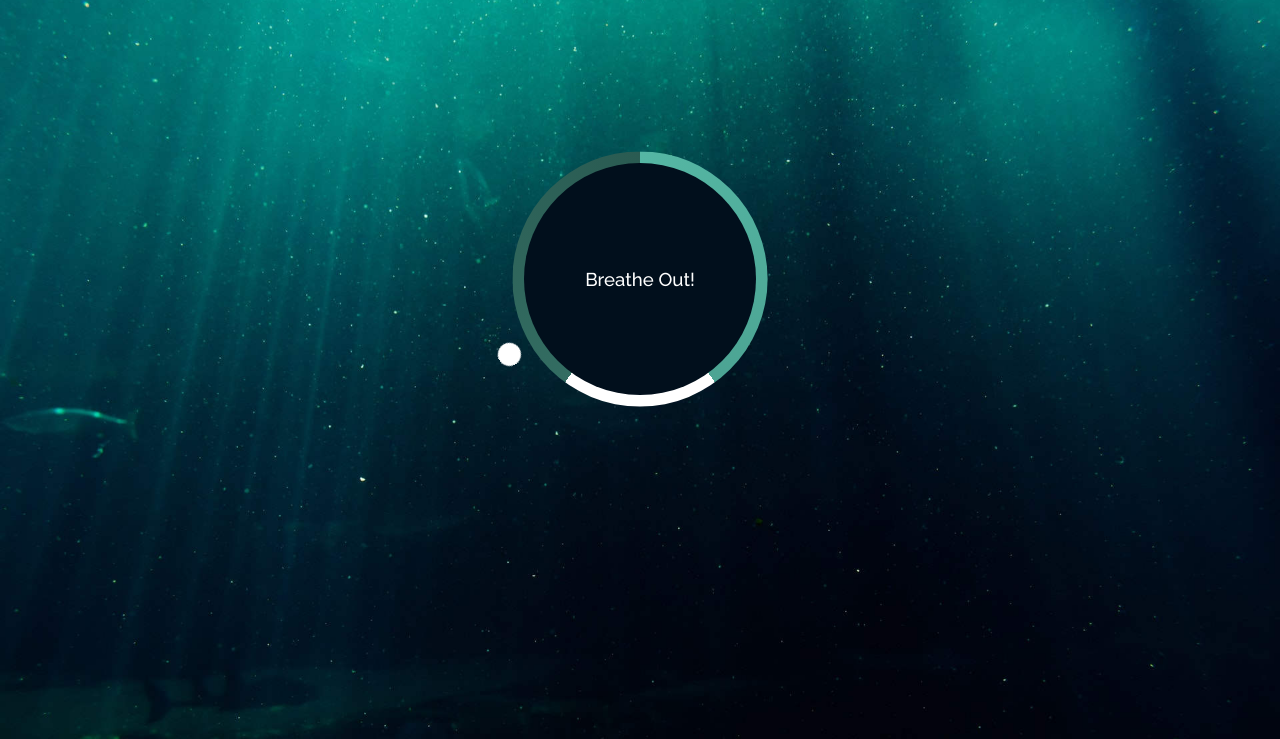
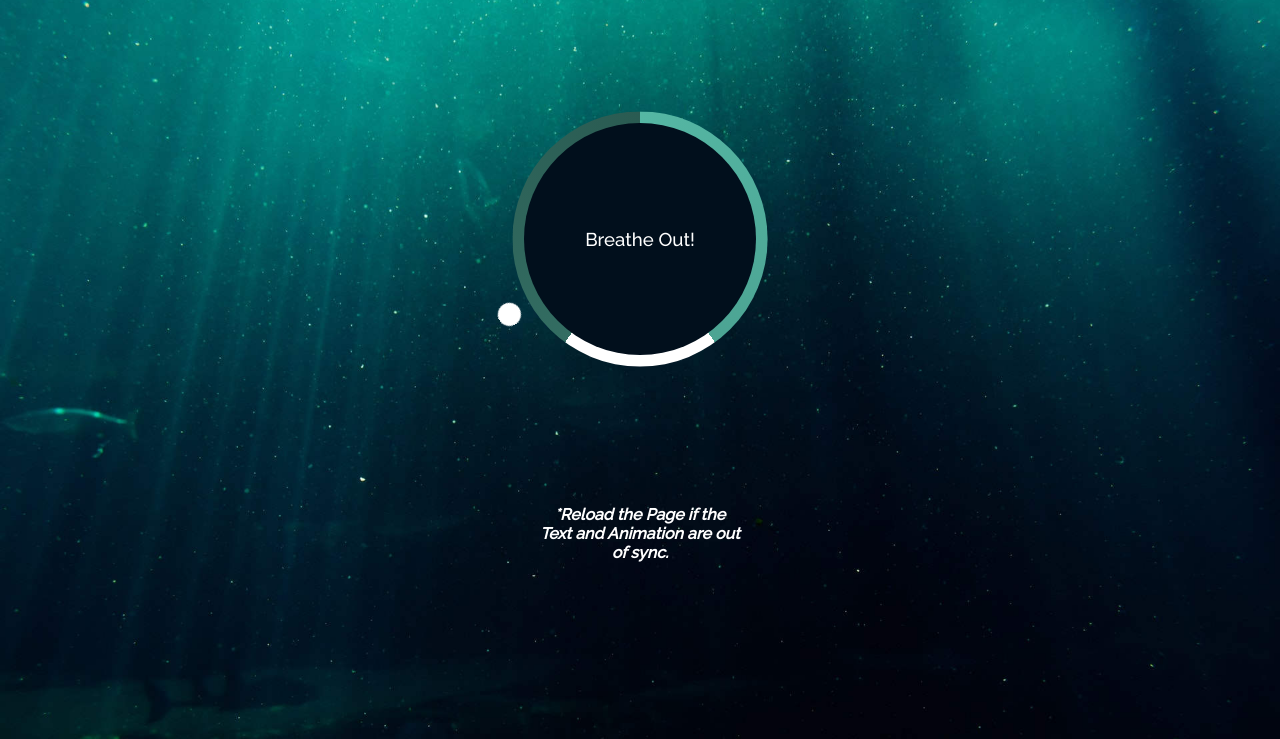
Before and after one commit to pranjalchaplot/breather, a plain HTML site: page index.html in a window 1280 px wide. Shown: the part 61-800 px from the top of the page. Drawn offline with Linux system fonts and the light colour scheme.

Commit message:
add note text

```diff
--- a/index.html
+++ b/index.html
@@ -21,6 +21,14 @@
     <div class="gradient-circle"></div>
     </div>
 
+    <div class="container">
+        <div class="note">
+            <p>
+                *Reload the Page if the Text and Animation are out of sync.
+            </p>
+        </div>
+    </div>
+
     <script src="script.js"></script>
 </body>
 </html>
--- a/script.js
+++ b/script.js
@@ -1,5 +1,6 @@
 const container = document.querySelector('.container')
-const text = document.querySelector('#text')
+const text = document.querySelector('#text');
+const note_text = document.querySelector('#note_text')
 
 const totalTime = 7500
 const breatheTime = (totalTime / 5) * 2
--- a/style.css
+++ b/style.css
@@ -15,7 +15,7 @@ body {
 .container {
   display: flex;
   align-items: center;
-  top: -100px;
+  top: 40px;
   justify-content: center;
   height: 200px;
   width: 200px;
@@ -110,3 +110,11 @@ body {
     transform: scale(1);
   }
 }
+
+.note {
+  align-items: flex-start;
+  margin-top: -130px;
+  font-style: italic;
+  font-weight: bold;
+  text-shadow: 10px;
+}
```
